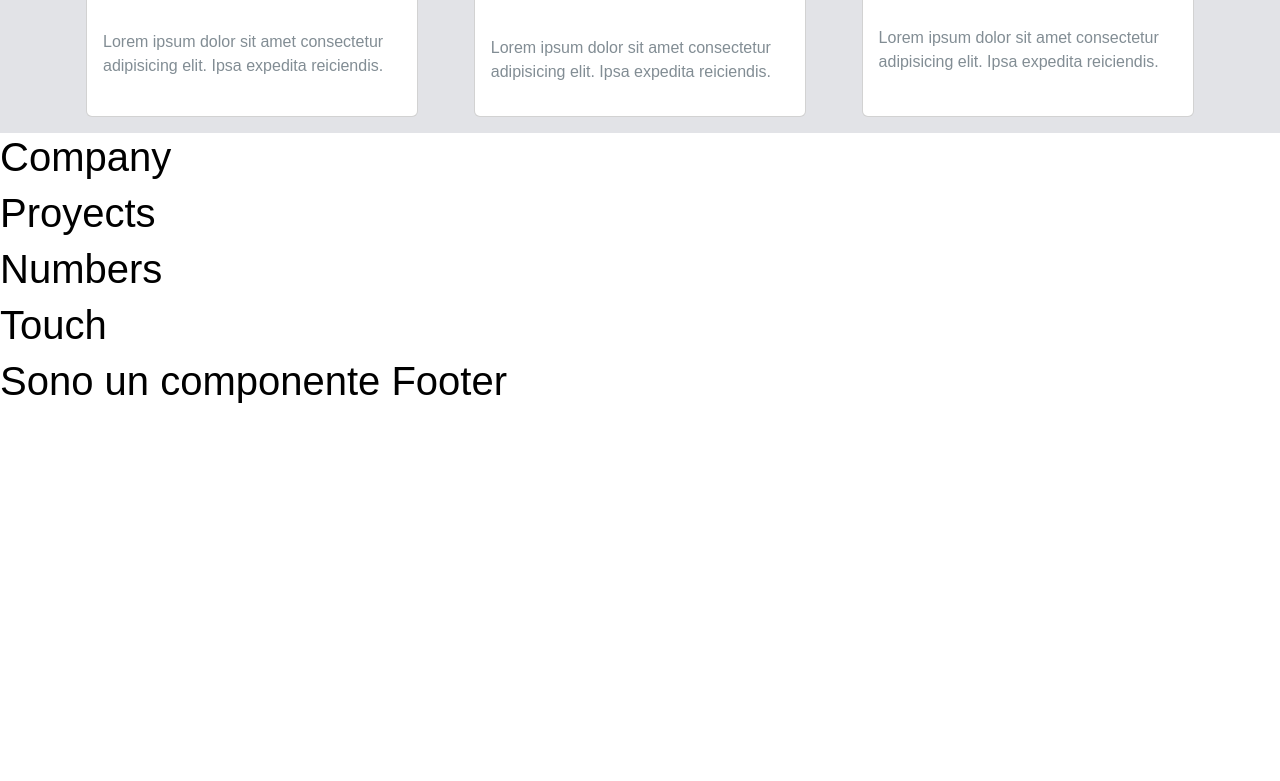
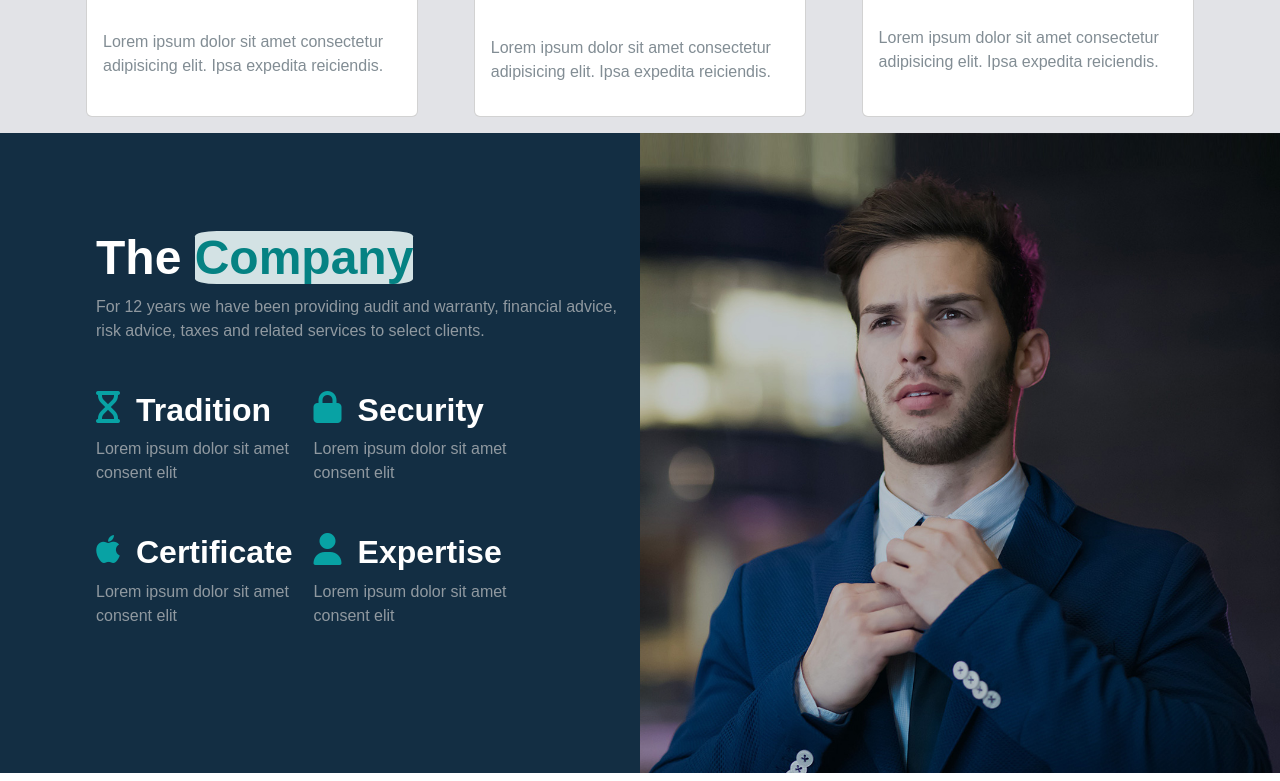
Before and after one commit to AnaC1997/proj-html-vuejs, a Vue app: page / in a window 1280 px wide. Shown: the part 1560-2341 px from the top of the page. Before the commit the page ends 1973 px from the top, so only its background shows below. Built offline with nearby package versions, Linux system fonts and the light colour scheme.

Commit message:
componente company

```diff
--- a/src/components/AppCompany.vue
+++ b/src/components/AppCompany.vue
@@ -18,8 +18,54 @@ export default {
 </script>
 
 <template>
-    <div>
-        <h1>Company</h1>
+    <div class="styleContainer d-flex">
+        <!--Informazione-->
+        <div class="styleInformazione">
+            <h1>The <span class="colorTitulo">Company</span></h1>
+            <p>For 12 years we have been providing audit and warranty, financial advice, risk advice, taxes and related
+                services to select clients.</p>
+
+            <div class="d-flex">
+                <span class="styleContent">
+                    <span class="d-flex gap">
+                        <i class="fas fa-hourglass"></i>
+                        <h2>Tradition</h2>
+                    </span>
+                    <p>Lorem ipsum dolor sit amet consent elit</p>
+                </span>
+                <span class="styleContent">
+                    <span class="d-flex gap">
+                        <i class="fas fa-lock"></i>
+                        <h2>Security</h2>
+                    </span>
+                    <p>Lorem ipsum dolor sit amet consent elit</p>
+
+                </span>
+            </div>
+
+            <div class="d-flex">
+                <span class="styleContent">
+                    <span class="d-flex gap">
+                        <i class="fab fa-apple"></i>
+                        <h2>Certificate</h2>
+                    </span>
+
+                    <p>Lorem ipsum dolor sit amet consent elit</p>
+                </span>
+                <span class="styleContent">
+                    <span class="d-flex gap">
+                        <i class="fas fa-user"></i>
+                        <h2>Expertise</h2>
+                    </span>
+                    <p>Lorem ipsum dolor sit amet consent elit</p>
+
+                </span>
+            </div>
+        </div>
+        <!--img-->
+        <div class="styleImg">
+            <img src="../assets/img/about-4.jpg" alt="">
+        </div>
     </div>
 </template>
 
@@ -27,5 +73,70 @@ export default {
 // importo variabili
 @use '../styles/partials/variables' as *;
 
-// ...qui eventuale SCSS
+
+.styleContainer {
+    background-color: #132E43;
+    display: flex;
+    align-items: center;
+
+    .styleContent {
+        width: 40%;
+
+    }
+
+    h1 {
+        font-weight: bolder;
+        font-size: 3rem;
+    }
+    .colorTitulo {
+        color: #058283;
+        background-color: #D3E2E4;
+        border-radius: 10%;
+
+
+    }
+
+    h2 {
+        font-weight: bold;
+        font-size: 2rem;
+
+    }
+
+    .fab {
+        color: #08A2A4;
+        font-size: 2rem;
+    }
+
+    .fas {
+        color: #08A2A4;
+        font-size: 2rem;
+    }
+
+    .gap {
+        gap: 1rem;
+    }
+
+    .styleInformazione {
+        width: 50%;
+        padding-left: 6rem;
+        color: white;
+    }
+
+    p {
+        color: #9099A0;
+        padding-bottom: 2rem;
+    }
+
+}
+
+
+
+
+.styleImg {
+    width: 50%;
+
+    img {
+        width: 100%;
+    }
+}
 </style>
```
